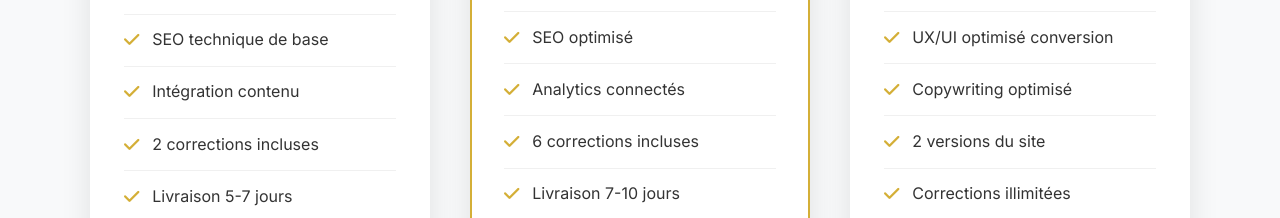
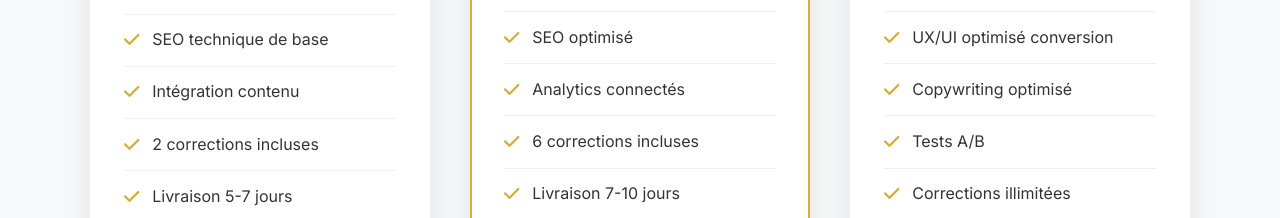
Before and after one commit to EnzoRG2/onyx-web, a website: page index.html in a window 1280 px wide. Shown: the part 4552-4770 px from the top of the page. Drawn offline with nearby package versions, Linux system fonts and the light colour scheme.

Commit message:
Remise de Tests A/B dans le plan Premium

```diff
--- a/index.html
+++ b/index.html
@@ -328,7 +328,7 @@
                         <li><i class="fas fa-check"></i> Design sur-mesure avancé</li>
                         <li><i class="fas fa-check"></i> UX/UI optimisé conversion</li>
                         <li><i class="fas fa-check"></i> Copywriting optimisé</li>
-                        <li><i class="fas fa-check"></i> 2 versions du site</li>
+                        <li><i class="fas fa-check"></i> Tests A/B</li>
                         <li><i class="fas fa-check"></i> Corrections illimitées</li>
                         <li><i class="fas fa-check"></i> Livraison 2-3 semaines</li>
                     </ul>
```
